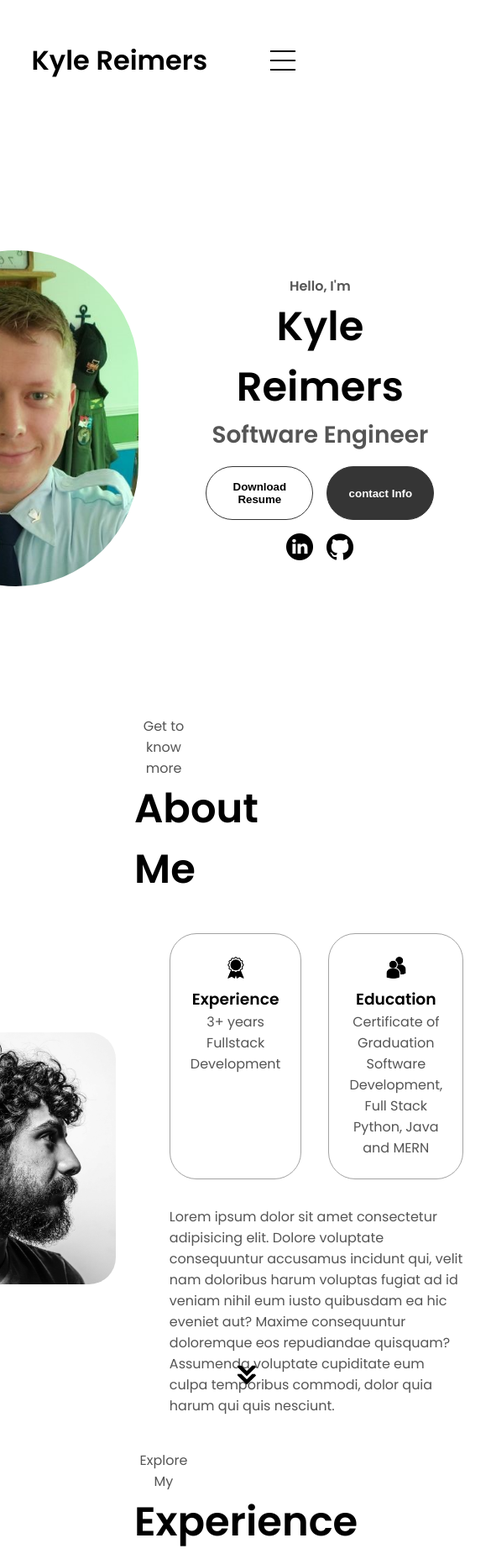
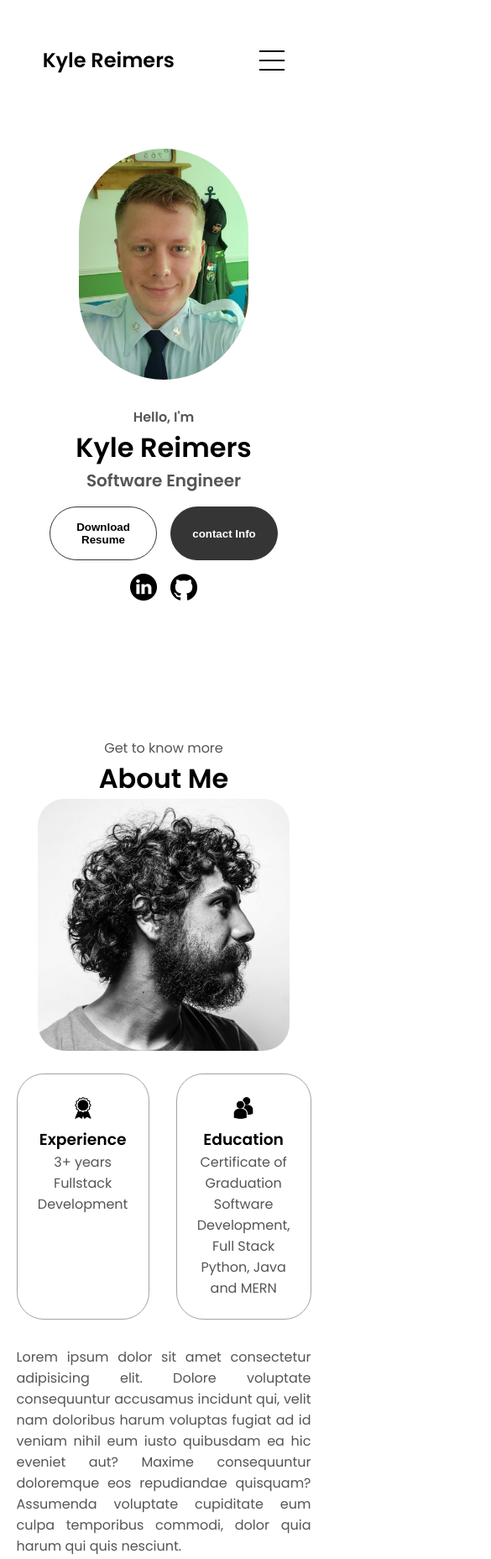
Before and after one commit to KTReimers/PortfolioOne, a plain HTML site: page index.html in a window 390 px wide. Shown: the top 1856 px of the page at 84% size, 585 px wide, since content can reach past the window. Drawn offline with Linux system fonts and the light colour scheme; a script that the page names is missing.

Commit message:
Media Queries complete

```diff
--- a/index.html
+++ b/index.html
@@ -14,7 +14,7 @@
         <ul class="nav-right">
             <li><a href="#about">About</a></li>
             <li><a href="#experience">Experience</a></li>
-            <li><a href="#projects">Projects/Websites</a></li>
+            <li><a href="#projects">Projects</a></li>
             <li><a href="#contact">Contact</a></li>
         </ul>
     </nav>
@@ -29,7 +29,7 @@
             <ul class="menu-links">
                 <li><a href="#about" onclick="toggleMenu()">About</a></li>
                 <li><a href="#experience" onclick="toggleMenu()">Experience</a></li>
-                <li><a href="#projects" onclick="toggleMenu()">Projects/Websites</a></li>
+                <li><a href="#projects" onclick="toggleMenu()">Projects</a></li>
                 <li><a href="#contact" onclick="toggleMenu()">Contact</a></li>
             </ul>
         </div>
@@ -56,7 +56,7 @@
         <p class="section_text_p1 section_text">Get to know more</p>
         <h2 class="title">About Me</h2>
         <div class="section-container">
-            <div class="section_pic_container">
+            <div class="section-pic-container">
                 <img src="./assets/about-pic.png" alt="About me picture" class="about-pic">
             </div>
             <div class="about-details-container">
@@ -221,7 +221,7 @@
                 <ul class="nav-right">
                     <li><a href="#about">About</a></li>
                     <li><a href="#experience">Experience</a></li>
-                    <li><a href="#projects">Projects/Websites</a></li>
+                    <li><a href="#projects">Projects</a></li>
                     <li><a href="#contact">Contact</a></li>
                 </ul>
             </div>
--- a/static/mediaQueries.css
+++ b/static/mediaQueries.css
@@ -1,3 +1,12 @@
+@media screen and (max-width: 1400px) {
+    #profile{
+        height:83vh;
+        margin-bottom: 6rem;
+    }
+    .about-containers{
+        flex-wrap:wrap;
+    }
+}
 @media screen and (max-width: 1200px) {
     #desktop-nav{
         display:none;
@@ -5,4 +14,83 @@
     #hamburger-nav{
         display:flex;
     }
+    #experience, .experience-details-container{
+        margin-top:2rem;
+    }
+    #profile, .section-container{
+        display:block;
+    }
+    .arrow{
+        display:none;
+    }
+    section, .section-container{
+        height:fit-content;
+    }
+    section{
+        margin:0 5%;
+    }
+    .section-pic-container{
+        width:275px;
+        height:275px;
+        margin:0 auto 2rem;
+    }
+    .about-container{
+        margin-top:0;
+        /* display:block; */
+    }
+    .details-container{
+        margin-top:20px;
+    }
 }
+
+@media screen and (max-width: 600px) {
+    #contact, footer{
+        height:40vh;
+    }
+    #profile{
+        height:83vh;
+        margin-bottom: 0;
+    }
+    article{
+        font-size: 1rem;;
+    }
+    footer nav{
+        height:fit-content;
+        margin-bottom: 2rem;
+    }
+    .about-container, .contact-info-upper-container, .btn-container{
+        flex-wrap:wrap;
+    }
+    .contact-info-container{
+        margin: 0;
+    }
+    .contact-info-container p, .nav-right li a{
+        font-size: 1rem;
+    }
+    .experience-sub-title{
+        font-size: 1.25rem;
+    }
+    .logo{
+        font-size:1.5rem;
+    }
+    .nav-right{
+        flex-direction: column;
+        gap:0.5rem;
+        text-align: center;
+    }
+    .section-pic-container{
+        display:flex;
+        width:auto;
+        /* height:46vw; */
+        justify-content: center;
+    }
+    .section_text_p2{
+        font-size:1.25rem;
+    }
+    .title{
+        font-size: 2rem;
+    }
+    .text-container{
+        text-align: justify;
+    }
+}
```
